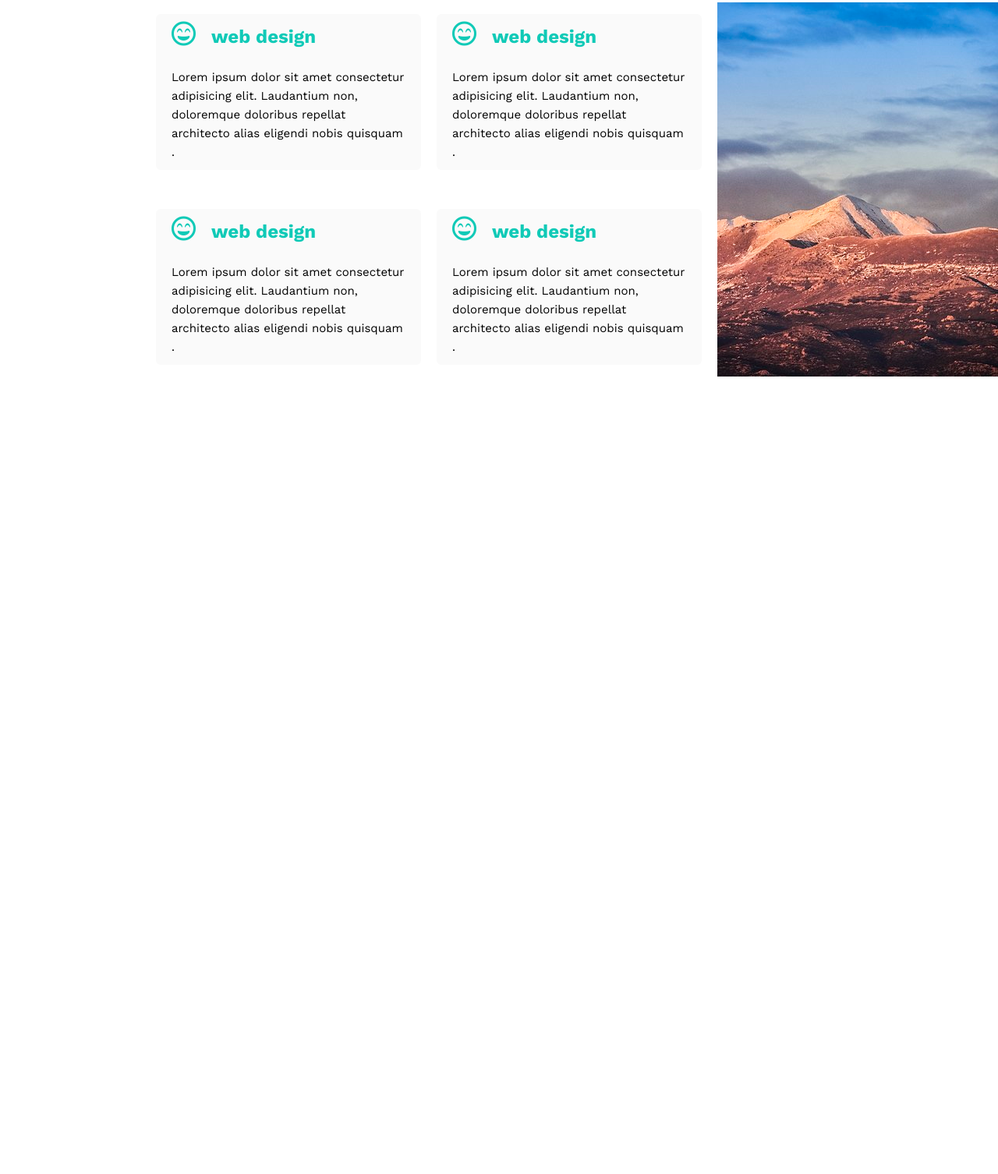
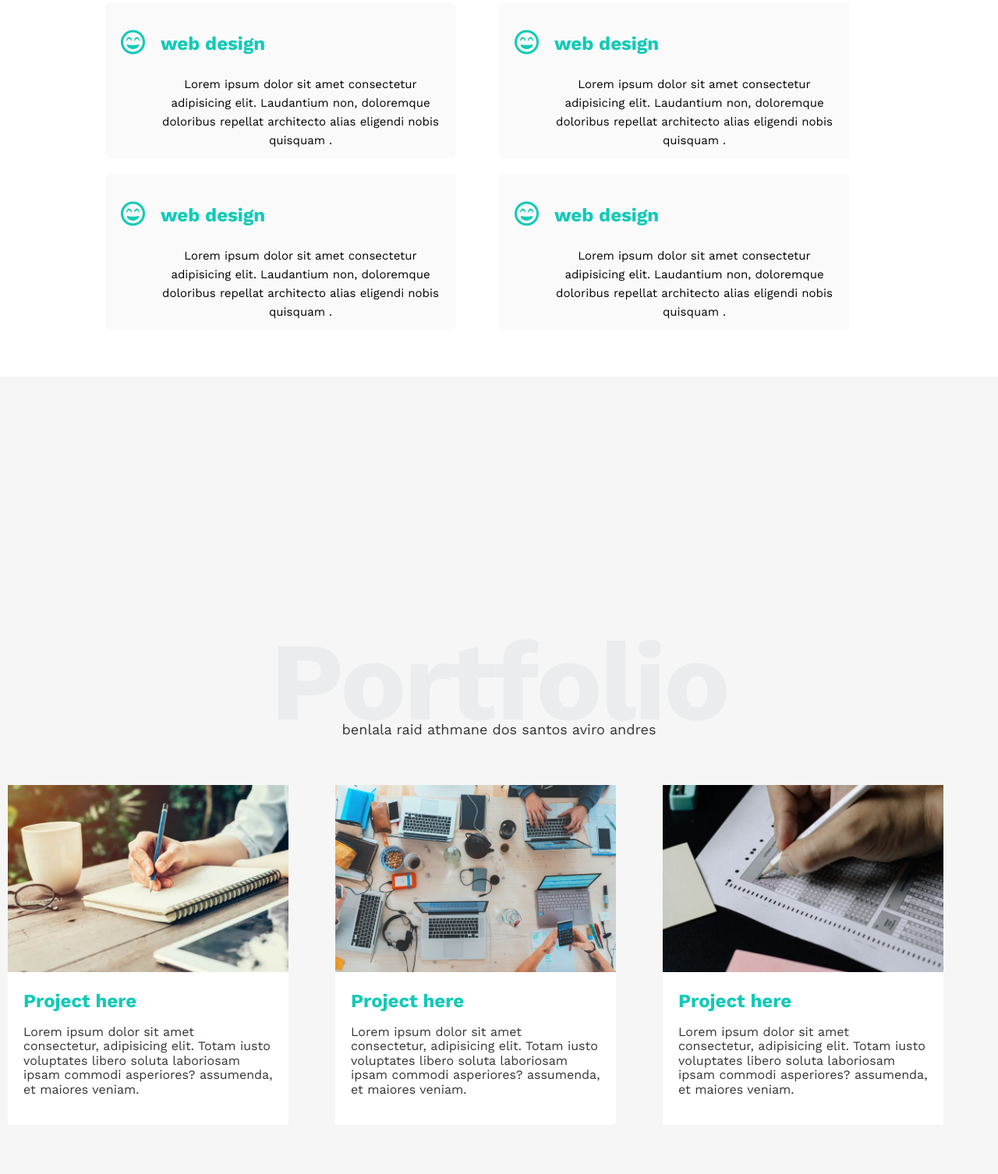
Before and after one commit to benlalaraid/HTML-CSS-First-Project, a plain HTML site: page index.html in a window 1280 px wide. Shown: the part 1624-3130 px from the top of the page at 78% size. Before the commit the page ends 2167 px from the top, so only its background shows below. Drawn offline with nearby package versions, Linux system fonts and the light colour scheme.

Commit message:
portfolio's section

```diff
--- a/css/style.css
+++ b/css/style.css
@@ -261,18 +261,23 @@ body {
 .services {
     padding-top: 60px;
     padding-bottom: 60px;
+    margin-right: auto;
+    margin-left: auto;
+    text-align: center;
+    width: 100%;
 }
 
-.container2 {
-    align-items: center;
+.services .container2 {
+
+    /* align-items: center; */
     display: grid;
     grid-gap: 20px;
-    grid-template-columns: 1fr 1fr 1fr;
+    justify-content: space-evenly;
+    grid-template-columns: repeat(auto-fill, 1fr);
     grid-template-rows: 1fr 1fr;
     margin-top: 50px;
-    margin-left: 200px;
-    margin-right: auto;
-    /* background-color: #ebeced; */
+    margin-left: 100px;
+    margin-right: 100px;
 }
 
 
@@ -288,11 +293,10 @@ body {
 .services .item {
     padding: 20px;
     background-color: rgba(237, 237, 237, 0.3);
-    max-width: 450px;
+    width: 450px;
+
     height: 200px;
     display: flex;
-    flex-direction: column;
-    justify-content: center;
     border-radius: 6px;
     -webkit-border-radius: 6px;
     -moz-border-radius: 6px;
@@ -306,12 +310,14 @@ body {
     font-weight: bold;
 }
 
-.services .item .item-head i {
+.services .item i {
     color: var(--main-color);
     margin-right: 20px;
+    margin-top: 15px;
+
 }
 
-.services .item p {
+.services .item .item-head p {
     line-height: 1.6;
     font-size: 15px;
 }
@@ -320,20 +326,66 @@ body {
 .services .item .item-head {
     display: flex;
     align-items: center;
+    flex-wrap: wrap;
 }
 
 .services .merged-cellule img {
-    position: relative;
-    text-align: center;
+    /* text-align: center; */
+    height: 450px;
+    width: 100%;
 }
 
-.services .merged-cellule img::before {
-    content: "";
-    background-color: chocolate;
-    width: 200px;
-    height: calc(100% + 100px);
-    position: absolute;
-    top: -50px;
-    right: 0px;
-    z-index: -1;
+
+
+@media (max-width: 1669px) {
+    .services .merged-cellule img {
+        display: none;
+    }
 }
+
+.portfolio {
+    background-color: #f6f6f6;
+    padding-top: 160px;
+    padding-bottom: 60px;
+}
+
+.container-portfolio {
+    margin-top: 60px;
+    display: flex;
+    flex-wrap: wrap;
+    justify-content: center;
+
+}
+
+
+.container-portfolio .project {
+    margin-right: 60px;
+    background-color: #ffffff;
+    border-radius: 4px;
+    width: 360px;
+    margin-bottom: 60px;
+    -webkit-border-radius: 4px;
+    -moz-border-radius: 4px;
+    -ms-border-radius: 4px;
+    -o-border-radius: 4px;
+}
+
+.container-portfolio .project .imag img {
+    height: 240px;
+    /* width: 360px; */
+    overflow: hidden;
+}
+
+.container-portfolio .text {
+    padding: 20px;
+    /* width: 360px; */
+}
+
+.container-portfolio .text h2 {
+    color: var(--main-color);
+    margin: 0;
+}
+
+.container-portfolio .text p {
+    color: #333;
+}
--- a/index.html
+++ b/index.html
@@ -39,7 +39,6 @@
             <p>Welcome in our web site for web, mobile and design services</p>
         </div>
     </div>
-    <!-- features -->
     <div class="features">
         <div class="container">
 
@@ -65,7 +64,7 @@
             </div>
         </div>
     </div>
-    <!-- services -->
+
     <div class="services">
         <div class="container1">
             <h1 class="title-page">services</h1>
@@ -73,47 +72,88 @@
         </div>
         <div class="container2">
             <div class="item">
+                <i class="far fa-grin-beam fa-2x"></i>
                 <div class="item-head">
-                    <i class="far fa-grin-beam fa-2x"></i>
                     <h2>web design</h2>
+                    <p>Lorem ipsum dolor sit amet consectetur adipisicing elit. Laudantium non, doloremque doloribus
+                        repellat architecto alias eligendi nobis quisquam .</p>
+
                 </div>
-
-                <p>Lorem ipsum dolor sit amet consectetur adipisicing elit. Laudantium non, doloremque doloribus
-                    repellat architecto alias eligendi nobis quisquam .</p>
             </div>
             <div class="item">
+                <i class="far fa-grin-beam fa-2x"></i>
                 <div class="item-head">
-                    <i class="far fa-grin-beam fa-2x"></i>
                     <h2>web design</h2>
+                    <p>Lorem ipsum dolor sit amet consectetur adipisicing elit. Laudantium non, doloremque doloribus
+                        repellat architecto alias eligendi nobis quisquam .</p>
+
                 </div>
-
-                <p>Lorem ipsum dolor sit amet consectetur adipisicing elit. Laudantium non, doloremque doloribus
-                    repellat architecto alias eligendi nobis quisquam .</p>
             </div>
             <div class="merged-cellule">
                 <img src="images/services.jpg" alt="">
             </div>
             <div class="item">
+                <i class="far fa-grin-beam fa-2x"></i>
                 <div class="item-head">
-                    <i class="far fa-grin-beam fa-2x"></i>
                     <h2>web design</h2>
+                    <p>Lorem ipsum dolor sit amet consectetur adipisicing elit. Laudantium non, doloremque doloribus
+                        repellat architecto alias eligendi nobis quisquam .</p>
+
                 </div>
-
-                <p>Lorem ipsum dolor sit amet consectetur adipisicing elit. Laudantium non, doloremque doloribus
-                    repellat architecto alias eligendi nobis quisquam .</p>
             </div>
             <div class="item">
+                <i class="far fa-grin-beam fa-2x"></i>
                 <div class="item-head">
-                    <i class="far fa-grin-beam fa-2x"></i>
                     <h2>web design</h2>
+                    <p>Lorem ipsum dolor sit amet consectetur adipisicing elit. Laudantium non, doloremque doloribus
+                        repellat architecto alias eligendi nobis quisquam .</p>
+
                 </div>
-
-                <p>Lorem ipsum dolor sit amet consectetur adipisicing elit. Laudantium non, doloremque doloribus
-                    repellat architecto alias eligendi nobis quisquam .</p>
             </div>
         </div>
 
     </div>
+    <div class="portfolio">
+        <div class="container">
+            <h1 class="title-page">Portfolio</h1>
+            <p>benlala raid athmane dos santos aviro andres</p>
+        </div>
+        <div class="container-portfolio">
+            <div class="project">
+                <div class="imag">
+                    <img src="images/portfolio-1.jpg" alt="">
+                </div>
+                <div class="text">
+                    <h2>Project here</h2>
+                    <p>Lorem ipsum dolor sit amet consectetur, adipisicing elit. Totam iusto voluptates libero soluta
+                        laboriosam ipsam commodi asperiores?
+                        assumenda, et maiores veniam.</p>
+                </div>
+            </div>
+            <div class="project">
+                <div class="imag">
+                    <img src="images/portfolio-2.jpg" alt="">
+                </div>
+                <div class="text">
+                    <h2>Project here</h2>
+                    <p>Lorem ipsum dolor sit amet consectetur, adipisicing elit. Totam iusto voluptates libero soluta
+                        laboriosam ipsam commodi asperiores?
+                        assumenda, et maiores veniam.</p>
+                </div>
+            </div>
+            <div class="project">
+                <div class="imag">
+                    <img src="images/portfolio-3.jpg" alt="">
+                </div>
+                <div class="text">
+                    <h2>Project here</h2>
+                    <p>Lorem ipsum dolor sit amet consectetur, adipisicing elit. Totam iusto voluptates libero soluta
+                        laboriosam ipsam commodi asperiores?
+                        assumenda, et maiores veniam.</p>
+                </div>
+            </div>
+        </div>
+    </div>
 </body>
 
 </html>
```
Also changed, not shown: images/about.jpg (deleted).
